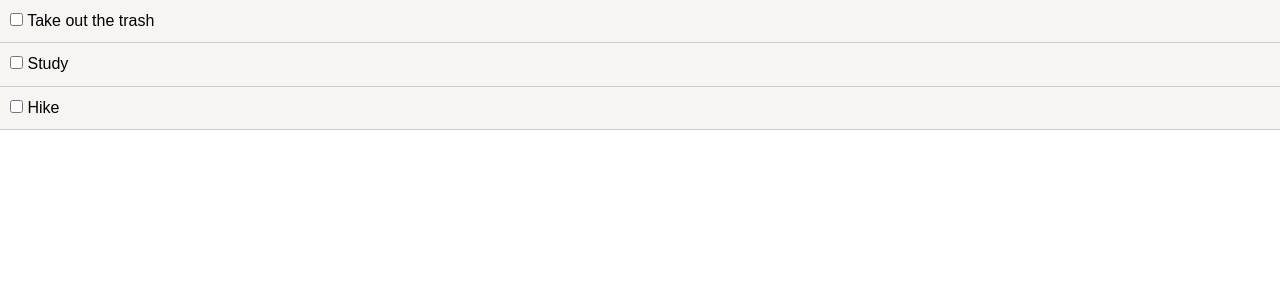
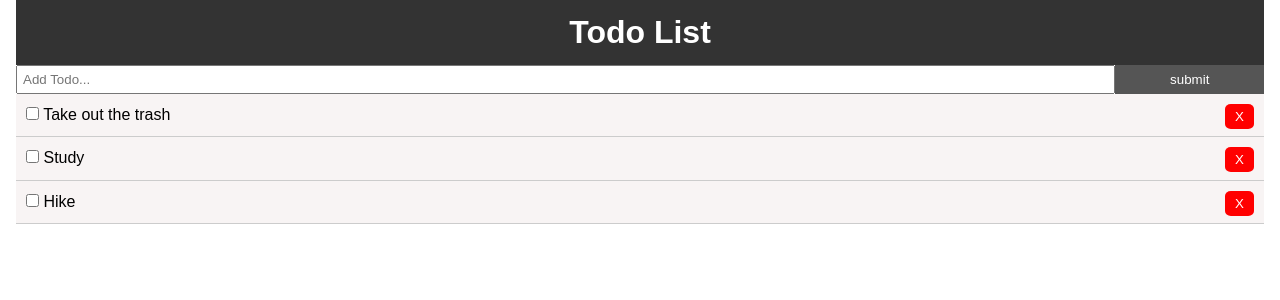
Before and after one commit to bobkrstic/project2do, a React (Create React App) app: page / in a window 1280 px wide. Shown: the top 300 px of the page. Built offline with nearby package versions, Linux system fonts and the light colour scheme.

Commit message:
competed with fixed list

```diff
--- a/src/App.css
+++ b/src/App.css
@@ -14,3 +14,20 @@
   color: #333;
   text-decoration: none;
 }
+
+.container {
+  padding: 0 1rem;
+}
+
+.btn {
+  display: inline-block;
+  border: none;
+  background: #555;
+  color: #fff;
+  padding: 7px 20px;
+  cursor: pointer;
+}
+
+.btn:hover {
+  background: #777;
+}
--- a/src/App.js
+++ b/src/App.js
@@ -1,5 +1,8 @@
 import React, { Component } from "react";
+
+import Header from "./components/layout/Header";
 import Todos from "./components/Todos";
+import AddTodo from "./components/AddTodo";
 
 import "./App.css";
 
@@ -37,11 +40,41 @@
     });
   };
 
+  // Delete Todo
+  // the function goes: loop through the array (state) and
+  // return that array without the id that was matched with
+  // the id passed from the TodoItem
+  delTodo = id => {
+    this.setState({
+      todos: [...this.state.todos.filter(todo => todo.id !== id)]
+    });
+  };
+
+  // Add Todo
+  // title is passed from the component
+  addTodo = title => {
+    // console.log(title);
+    const newTodo = {
+      id: 4,
+      title: title,
+      completed: false
+    };
+    this.setState({ todos: [...this.state.todos, newTodo] });
+  };
+
   render() {
     // console.log(this.state.todos);
     return (
       <div className="App">
-        <Todos todos={this.state.todos} markComplete={this.markComplete} />
+        <div className="container">
+          <Header />
+          <AddTodo addTodo={this.addTodo} />
+          <Todos
+            todos={this.state.todos}
+            markComplete={this.markComplete}
+            delTodo={this.delTodo}
+          />
+        </div>
       </div>
     );
   }
--- /dev/null
+++ b/src/components/AddTodo.js
@@ -0,0 +1,45 @@
+import React, { Component } from "react";
+
+class AddTodo extends Component {
+  state = {
+    title: ""
+  };
+
+  onChange = e => {
+    this.setState({
+      [e.target.name]: e.target.value
+    });
+  };
+
+  onSubmit = e => {
+    e.preventDefault();
+    // console.log("submit");
+    this.props.addTodo(this.state.title);
+
+    // reset the field
+    this.setState({ title: "" });
+  };
+
+  render() {
+    return (
+      <form onSubmit={this.onSubmit} style={{ display: "flex" }}>
+        <input
+          type="text"
+          name="title"
+          style={{ flex: "10", padding: "5px" }}
+          placeholder="Add Todo..."
+          value={this.state.title}
+          onChange={this.onChange}
+        />
+        <input
+          type="submit"
+          value="submit"
+          className="btn"
+          style={{ flex: "1" }}
+        />
+      </form>
+    );
+  }
+}
+
+export default AddTodo;
--- a/src/components/TodoItem.js
+++ b/src/components/TodoItem.js
@@ -38,6 +38,9 @@
           />
           {"    "}
           {title}
+          <button onClick={this.props.delTodo.bind(this, id)} style={btnStyle}>
+            X
+          </button>
         </p>
       </div>
     );
@@ -49,4 +52,14 @@
   todo: PropTypes.object.isRequired
 };
 
+const btnStyle = {
+  background: "#ff0000",
+  color: "#fff",
+  border: "none",
+  padding: "5px 10px",
+  borderRadius: "20%",
+  cursor: "pointer",
+  float: "right"
+};
+
 export default TodoItem;
--- a/src/components/Todos.js
+++ b/src/components/Todos.js
@@ -6,7 +6,12 @@
   render() {
     // console.log(this.props.todos);
     return this.props.todos.map(td => (
-      <TodoItem key={td.id} todo={td} markComplete={this.props.markComplete} />
+      <TodoItem
+        key={td.id}
+        todo={td}
+        markComplete={this.props.markComplete}
+        delTodo={this.props.delTodo}
+      />
     ));
   }
 }
--- /dev/null
+++ b/src/components/layout/Header.js
@@ -0,0 +1,18 @@
+import React from "react";
+
+function Header() {
+  return (
+    <header style={headerStyle}>
+      <h1>Todo List</h1>
+    </header>
+  );
+}
+
+const headerStyle = {
+  background: "#333",
+  color: "#fff",
+  textAlign: "center",
+  padding: "10px"
+};
+
+export default Header;
```
